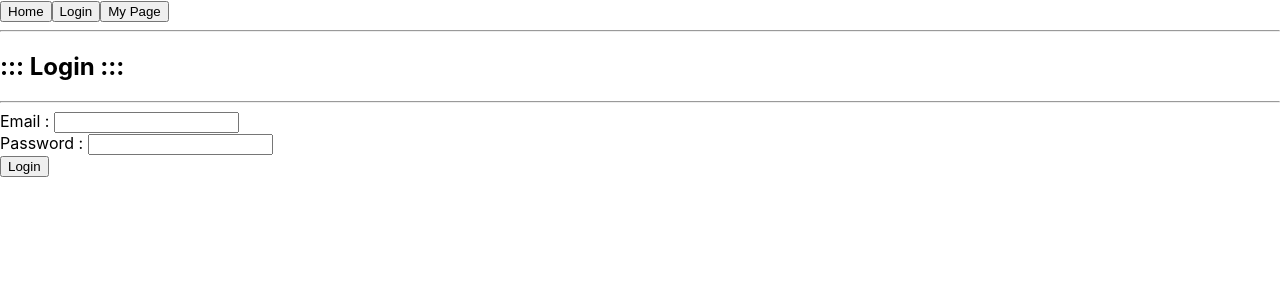
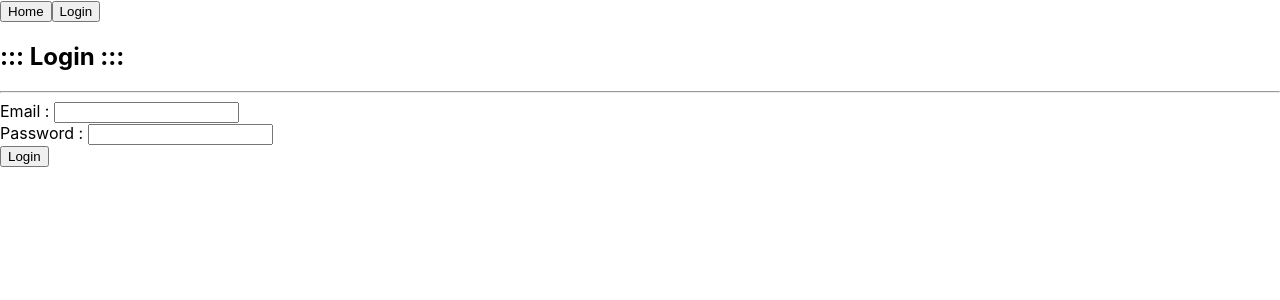
Before and after one commit to jwlee0208/linkednest_react, a React (Create React App) app: page /login in a window 1280 px wide. Shown: the top 300 px of the page. Built offline with nearby package versions, Linux system fonts and the light colour scheme.

Commit message:
2023.03.06 commit - Login 후 state 사용

```diff
--- a/package.json
+++ b/package.json
@@ -20,6 +20,7 @@
     "react-router-dom": "^6.8.2",
     "react-scripts": "5.0.1",
     "react-switch": "^7.0.0",
+    "redux-thunk": "^2.4.2",
     "typescript": "^4.9.5",
     "web-vitals": "^2.1.4"
   },
--- a/src/App.tsx
+++ b/src/App.tsx
@@ -1,69 +1,44 @@
-import React from 'react';
+import React, { Component } from 'react';
 import {Link, Routes, Route, BrowserRouter} from 'react-router-dom';
-
-import Home from "./component/Home";
-import Login from "./component/Login";
-import Mypage from "./component/Mypage";
-import logo from './logo.svg';
+import { useSelector} from "react-redux";
+// import {RootState} from './reducer';
 import './App.css';
+import Home from './component/Home';
+import Login from './component/Login';
+import Mypage from './component/Mypage';
+import Header from './component/Header';
+import { RootState } from './reducer';
+import { useAppSelect } from './store/index.hooks';
+import { getUserInfo } from './reducer/userSlice';
 
 
-function App() {
+ function App() {
+
+  // const user = useSelector((state) => state.userSlice);
+  // console.log('user : ' + user.isLogin);
+  // user.accessToken;
+
+  const userinfo = useAppSelect(getUserInfo);
+  const isLogin = userinfo.isLogin;
+  const accessToken = userinfo.accessToken; //useSelector((state : RootState) => state.userSlice.accessToken);
+  const username = userinfo.username; //useSelector((state : RootState) => state.userSlice.username);
+
+
+  // useSelector(((state) => state.user.username);
+  console.log('[App] isLogin : ' + isLogin + ", accessToken : " + accessToken + ", username : " + username);
+
   return (
     <BrowserRouter>
-      <header>
-        <Link to="/"><button>Home</button></Link>
-        <Link to="/login"><button>Login</button></Link>
-        <Link to="/mypage"><button>My Page</button></Link>
-      </header>
-      <hr/>
+      <Header isLogin={isLogin} accessToken={accessToken} username={username}/>
       <main>
         <Routes>
-          <Route path='/' element={<Home/>}/>
-          <Route path='/login' element={<Login/>}/>
-          <Route path='/mypage' element={<Mypage/>}/>
+          <Route path='/' element={<Home />} />
+          <Route path='/mypage' element={<Mypage />} />
+          <Route path='/login' element={<Login />} />
         </Routes>
       </main>
     </BrowserRouter>
-
-
-
-
-
-
-
-
-
-
-
-
-/*     <div className="App">
-      <header className="App-header">
-        <Link to="/">
-          <button>Home</button>
-        </Link>
-
-        <img src={logo} className="App-logo" alt="logo" />
-        <p>
-          Edit <code>src/App.tsx</code> and save to reload.
-        </p>
-        <a
-          className="App-link"
-          href="https://reactjs.org"
-          target="_blank"
-          rel="noopener noreferrer"
-        >
-          Learn React
-        </a>
-      </header>
-      <hr/>
-      <main>
-        <Switch>
-          <Route path='/' element={Home}/>
-        </Switch>
-      </main>
-    </div>
- */  );
+  );
 }
 
 export default App;
--- /dev/null
+++ b/src/component/Header.tsx
@@ -0,0 +1,29 @@
+import React from "react";
+import {Link, Routes, Route, BrowserRouter} from 'react-router-dom';
+import logo from './logo.svg';
+
+type HeaderProps = {
+    isLogin : Boolean;
+    username : String;
+    accessToken : String;
+};
+
+function Header({
+    isLogin,
+    username,
+    accessToken
+} : HeaderProps) {
+    return (
+        <header>
+            <Link to="/"><button>Home<div></div></button></Link>
+            {(isLogin === true)
+                ?
+                <Link to="/mypage"><button>My Page</button></Link>
+                :
+                <Link to="/login"><button>Login<div>{accessToken}</div></button></Link>
+            }
+        </header>
+    );
+}
+
+export default Header;
--- a/src/component/Home.tsx
+++ b/src/component/Home.tsx
@@ -1,6 +1,7 @@
 function Home() {
   return (
     <div className="Home">
+      {}
         Home Area
     </div>
   );
--- a/src/index.tsx
+++ b/src/index.tsx
@@ -4,11 +4,13 @@ import ReactDOM from 'react-dom/client';
 import './index.css';
 import App from './App';
 import reportWebVitals from './reportWebVitals';
-import store from './store/userSlice.js';
 import axios from 'axios';
+import store from './store';
 
 axios.defaults.baseURL = "http://localhost:9091";
 // axios.defaults.withCredentials = true;
+
+
 
 const root = ReactDOM.createRoot(
   document.getElementById('root') as HTMLElement
--- /dev/null
+++ b/src/reducer/index.tsx
@@ -0,0 +1,8 @@
+import userSlice from "./userSlice";
+import { combineReducers } from "@reduxjs/toolkit";
+const rootReducer = combineReducers({
+    // userSlice
+});
+export default rootReducer;
+
+export type RootState = ReturnType<typeof rootReducer>;
--- /dev/null
+++ b/src/reducer/userSlice.tsx
@@ -0,0 +1,62 @@
+import axios from 'axios';
+import { createAsyncThunk, createSlice } from '@reduxjs/toolkit';
+import { RootState } from '../store';
+
+/* type UserSliceAction =
+| ReturnType<typeof loginUser>
+| ReturnType<typeof cleanUser>
+| ReturnType<typeof getUser>;
+ */
+
+export interface User {
+    username : string;
+    password : string;
+    accessToken : string;
+    isLogin : boolean;
+}
+
+const initialState : User = {
+    username : '',
+    password : '',
+    accessToken : '',
+    isLogin : false
+};
+
+const userSlice = createSlice ({
+    name : 'user',
+    initialState,
+    reducers : {
+/*         LOGIN_USER : (state, action) => {
+            console.log('[userSlice] action.type : ' + action.type + ", " + 'token : ' + action.payload.token +", username : " + action.payload.username + ", payload : " + action.payload);
+            state.accessToken = action.payload.token;
+            state.username = action.payload.username;
+            state.isLogin = true;
+        } */
+    },
+    extraReducers : (builder) => {
+        builder.addCase(asyncLogin.fulfilled, (state, action) => {
+            const resJsonObj = JSON.stringify(action.payload);
+            console.log("extraReducer : " + JSON.stringify(state) + ", " + JSON.stringify(action.payload));
+            // state.push(JSON.stringify(action.payload));
+            // const a = action.payload.token;
+            state.accessToken = action.payload.accessToken;
+            state.isLogin = action.payload.isLogin;
+            state.username = action.payload.username;
+            // return {...state, ...action.payload};
+        })
+    }
+});
+
+
+export const getUserInfo = (state : RootState) => state.userSlice;
+
+export const asyncLogin =
+    createAsyncThunk("LOGIN_USER", async (user : User) : Promise<User> => {
+        console.log('asyncLogin user : ' + user.username + ", " + user.password);
+        const res = await axios.post("/login", user);
+        console.log('asyncLogin res : ' + JSON.stringify(res.data));
+        return res.data;
+    }
+);
+
+export default userSlice.reducer;
--- /dev/null
+++ b/src/store/index.hooks.tsx
@@ -0,0 +1,5 @@
+import { TypedUseSelectorHook, useDispatch, useSelector } from "react-redux";
+import type { RootState, AppDispatch } from ".";
+
+export const useAppDispatch = () => useDispatch<AppDispatch>();
+export const useAppSelect : TypedUseSelectorHook<RootState> = useSelector;
--- /dev/null
+++ b/src/store/index.tsx
@@ -0,0 +1,12 @@
+import { configureStore } from "@reduxjs/toolkit";
+import userSlice from "../reducer/userSlice";
+
+const store = configureStore({
+    reducer : {
+        userSlice
+    },
+});
+
+export type RootState = ReturnType<typeof store.getState>;
+export type AppDispatch = typeof store.dispatch;
+export default store;
--- a/src/store/userSlice.js
+++ /dev/null
@@ -1,32 +0,0 @@
-import {configureStore, createSlice} from "@reduxjs/toolkit";
-import { Router } from "react-router";
-
-export const userSlice = createSlice({
-    name : 'user',
-    initialState : {
-        name : '',
-        id : '',
-        isLoading: false,
-        isLogin: null,
-    },
-    reducers: {
-        loginUser : (state, action) => {
-            state.accessToken = action.payload.token;
-            state.id = action.payload.username;
-            state.isLogin = true;
-        },
-        cleanUser : (state) => {
-            state.accessToken = "";
-            state.id = "";
-            state.isLogin = false;
-        }
-    },
-});
-
-export const { loginUser, cleanUser } = userSlice.actions;
-// export default userSlice.reducer;
-export default configureStore ({
-    reducer : {
-        userSlice : userSlice.reducer
-    },
-})
```
Also changed, not shown: src/component/Login.tsx (+33 -47 lines), 1 other file (tests, documents, lock files or other folders).
